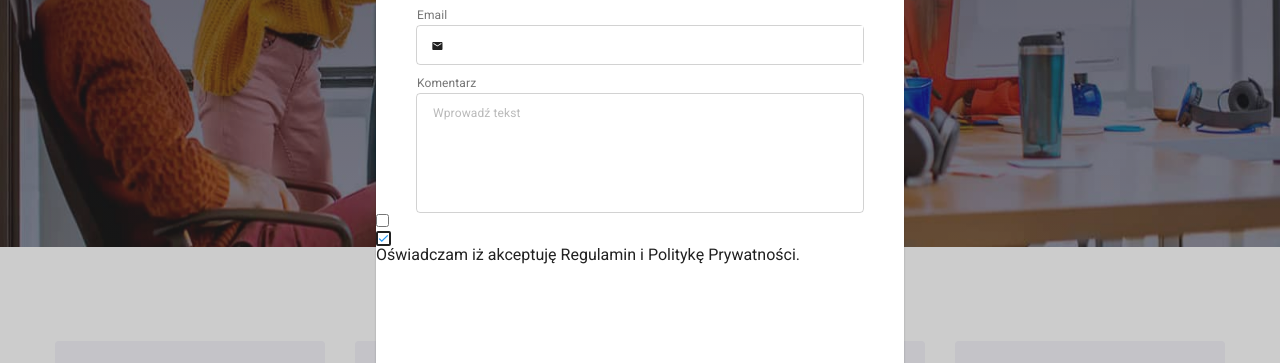
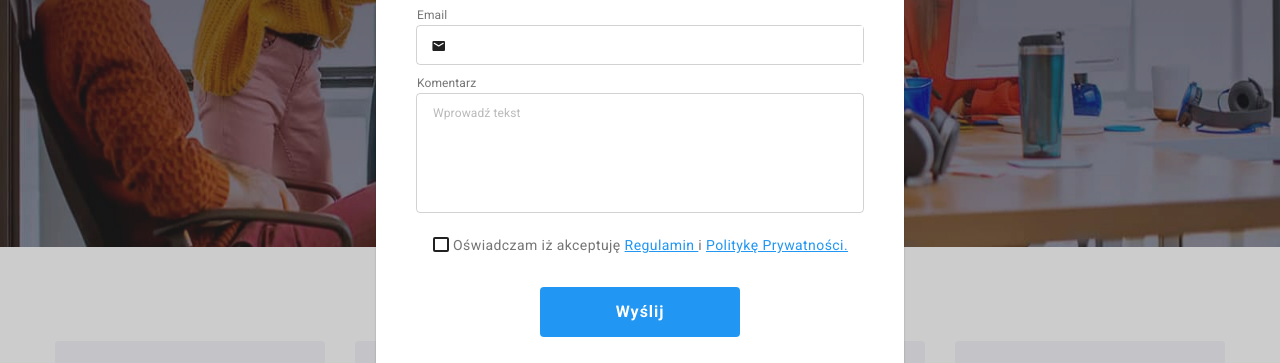
Before and after one commit to Przemyslaw-Grzybowski/goit-markup-hw-06, a plain HTML site: page index.html in a window 1280 px wide. Both pictures are taken after a click on the button "Zamów usługę". Shown: the part 433-796 px from the top of the page. Drawn offline with nearby package versions, Linux system fonts and the light colour scheme.

Commit message:
new addons

```diff
--- a/css/styles.css
+++ b/css/styles.css
@@ -881,8 +881,6 @@ body {
 }
 
 .icon-field {
-    width: 12px;
-    height: 12px;
     margin-top: 14px;
     margin-left: 15px;
     fill: #212121;
@@ -977,27 +975,98 @@ body {
     border-color: #2196f3;
 }
 
-.checkbutton {
+.checkboxlabel {
     display: block;
-    width: 15px;
+    position: relative;
+    margin-top: 20px;
+    margin-left: 77px;
+    font-family: "Roboto";
+    font-style: normal;
+    font-weight: 400;
+    font-size: 14px;
+    line-height: 24px;
+
+    letter-spacing: 0.03em;
+
+    color: #757575;
+}
+
+.checker {
+    position: absolute;
+    width: 16px;
     height: 15px;
-    border: 2px solid #212121;
-    border-radius: 2px;
-    background-color: transparent;
-}
-.checkboxlabel:checkbox {
+    top: 4px;
+    left: -20px;
     opacity: 0;
 }
 
 .bug {
     position: absolute;
-    width: 14px;
-    height: 11px;
-    fill: #2196f3;
+    z-index: 1;
+    top: 4px;
+    left: -20px;
+    opacity: 0;
+    fill: #212121;
+}
+.checkboxborder {
+    position: absolute;
+    display: block;
+    width: 16px;
+    height: 15px;
+    border: 2px solid #212121;
+    border-radius: 2px;
+    left: -20px;
+    top: 4px;
+
+    transition: border-color, background-color;
+    transition-duration: 250ms;
+    transition-timing-function: cubic-bezier(0.4, 0, 0.2, 1);
+}
+.checker:checked + .bug {
     opacity: 1;
-    padding-right: 3px;
+    fill: #ffffff;
+    background-color: #2196f3;
 }
 
-.checkboxlabel:has(.checker input:checked) .checkbutton {
-    opacity: 0;
+.sendbtn {
+    border: none;
+    cursor: pointer;
+    width: 200px;
+    height: 50px;
+
+    background-color: var(--active-color);
+    font-family: inherit;
+    font-style: normal;
+    font-weight: 700;
+    font-size: 16px;
+    line-height: 1.86;
+    border-radius: 4px;
+    padding: 0px;
+
+    text-align: center;
+    letter-spacing: 0.06em;
+
+    text-align: center;
+    letter-spacing: 0.06em;
+    color: #ffffff;
+
+    margin-top: 30px;
+    margin-left: 164px;
+    transition: box-shadow;
+    transition-duration: 250ms;
+    transition-timing-function: cubic-bezier(0.4, 0, 0.2, 1);
 }
+
+.sendbtn:hover {
+    box-shadow: 0px 4px 4px rgba(0, 0, 0, 0.15);
+}
+
+.send-policy {
+    font-family: "Roboto";
+    font-style: normal;
+    font-weight: 400;
+    font-size: 14px;
+    line-height: 24px;
+    color: var(--active-color);
+    text-decoration: underline;
+}
--- a/index.html
+++ b/index.html
@@ -536,7 +536,7 @@
                     <form name="name of person" class="form-data">
                         <fieldset class="field-set">
                             <label for="name" class="label">Imie</label>
-                            <svg class="icon-field">
+                            <svg class="icon-field" width="12" height="12">
                                 <use href="/images/icons.svg#icon-name"></use>
                             </svg>
                             <input type="text" id="name" class="name-input" />
@@ -547,7 +547,7 @@
                             <label for="mobile-phone" class="label"
                                 >Telefon</label
                             >
-                            <svg class="icon-field">
+                            <svg class="icon-field" width="13" height="13">
                                 <use href="/images/icons.svg#icon-phone"></use>
                             </svg>
                             <input
@@ -560,7 +560,7 @@
                     <form name="email data" class="form-data">
                         <fieldset class="field-set">
                             <label for="email" class="label">Email</label>
-                            <svg class="icon-field">
+                            <svg class="icon-field" width="15" height="12">
                                 <use href="/images/icons.svg#icon-mail"></use>
                             </svg>
                             <input type="tel" id="email" class="name-input" />
@@ -583,14 +583,21 @@
                     </form>
                     <label for="checkme" class="checkboxlabel">
                         <input type="checkbox" id="checkme" class="checker" />
-                        <div class="checkbutton">
-                            <svg class="bug">
-                                <use href="/images/icons.svg#icon-mark"></use>
-                            </svg>
-                        </div>
-                        Oświadczam iż akceptuję Regulamin i Politykę
-                        Prywatności.
+
+                        <svg class="bug" width="16" height="15">
+                            <use href="/images/icons.svg#icon-mark"></use>
+                        </svg>
+                        <div class="checkboxborder"></div>
+                        Oświadczam iż akceptuję
+                        <a href="#" target="_blank" class="send-policy"
+                            >Regulamin
+                        </a>
+                        i
+                        <a href="#" target="_blank" class="send-policy"
+                            >Politykę Prywatności.</a
+                        >
                     </label>
+                    <button type="button" class="sendbtn">Wyślij</button>
                 </div>
             </div>
         </div>
```
Also changed, not shown: images/symbol-defs.svg (deleted).
